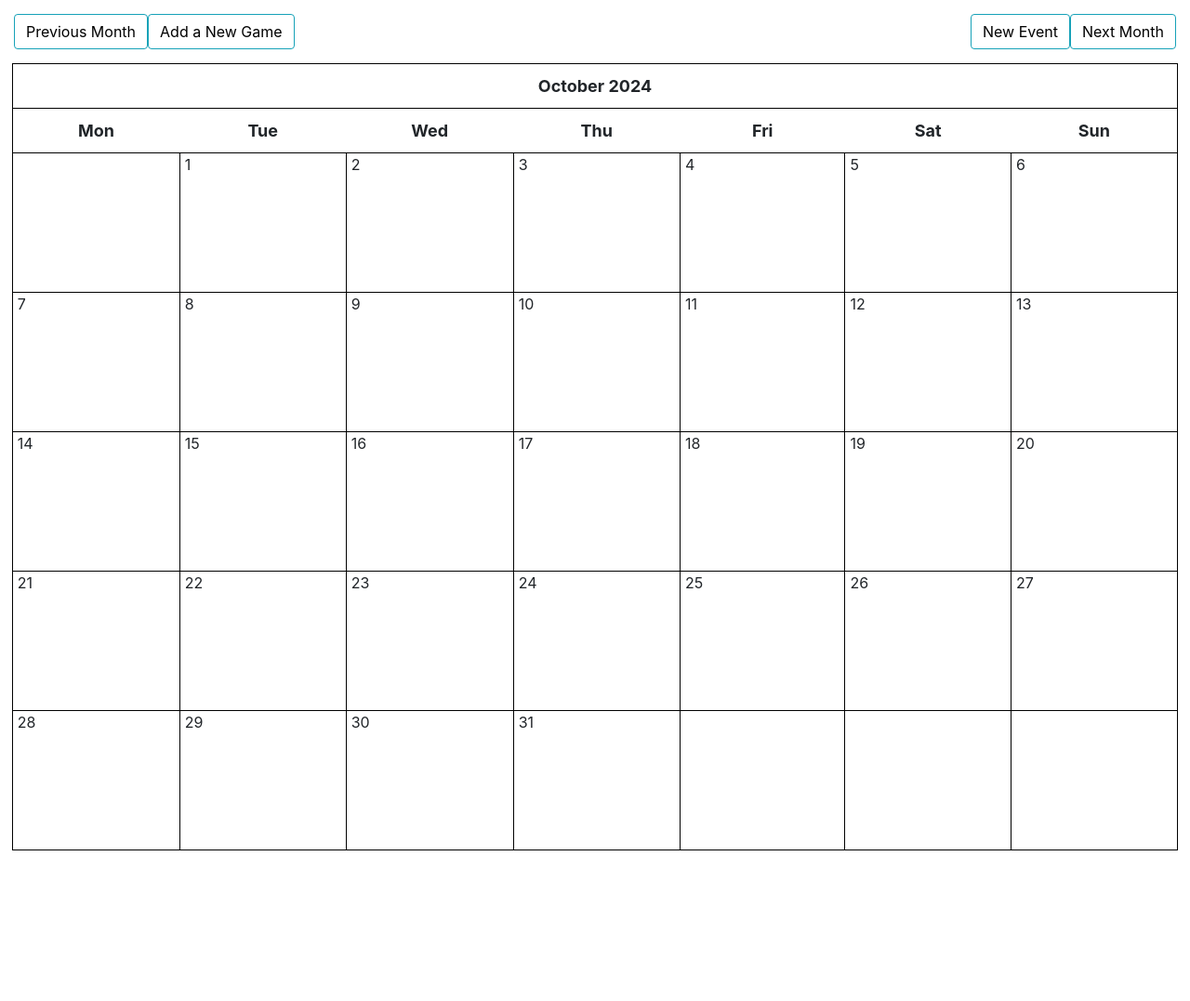
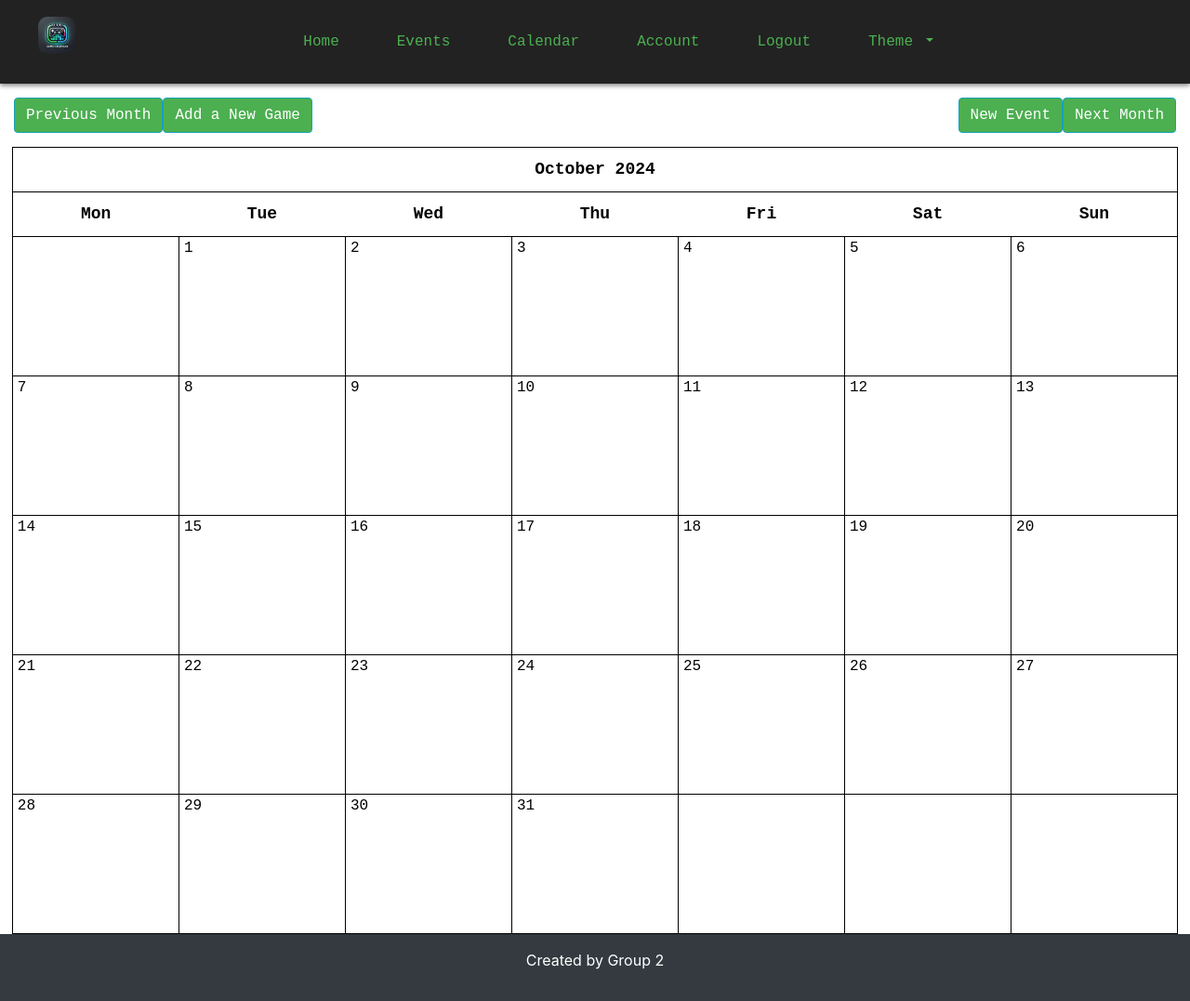
Before and after one commit to UCCS-CS4300-5300/Group2-fall2024, a Django app: page /calendar/1 in a window 1280 px wide. Shown: the whole page at 93% size. Before the commit the page ends 915 px from the top, so only its background shows below. Run offline with Django 4.2, Linux system fonts and the light colour scheme; the visitor is signed in with stand-in values (Sample User, id 1); data comes from the database, SQL or seed files in the repository; data that the repository does not hold is empty; some libraries are stand-ins or nearby versions.

Commit message:
Applied base_template to all html's, editted aesthetic of base_template, made dark/light mode cache for all of website,Made sure all html's had title page

```diff
--- a/project/home/forms.py
+++ b/project/home/forms.py
@@ -53,6 +53,7 @@ class EventForm(ModelForm):
             'end_time': DateInput(attrs={'type': 'datetime-local'}, format='%Y-%m-%dT%H:%M'),
         }
         fields = '__all__'
+        exclude = ['user']
 
     def __init__(self, *args, **kwargs):
         super(EventForm, self).__init__(*args, **kwargs)
--- a/project/home/static/calendar/styles.css
+++ b/project/home/static/calendar/styles.css
@@ -1,17 +1,20 @@
+/* Namespace calendar styles under a class */
 .calendar {
   width: 98%;
   margin: auto;
   font-size: 13px;
 }
 
-  .calendar tr, .calendar td {
-    border: 1px solid black;
-  }
-
 .calendar th {
   padding: 10px;
   text-align: center;
   font-size: 18px;
+}
+
+
+.calendar tr,
+.calendar td {
+  border: 1px solid black;
 }
 
 .calendar td {
@@ -34,7 +37,7 @@
 }
 
 a {
-    color: #17a2b8;
+  color: #000;
 }
 
 .left {
@@ -60,9 +63,11 @@
   margin: auto;
 }
 
-  .form input, .form select, .form textarea {
+.form input,
+.form select,
+.form textarea {
   border-radius: 5px;
-    border: 1px solid #17a2b8;
+  border: 1px solid #000;
   outline: none;
   background: none;
   padding: 5px;
--- a/project/home/static/styles-v2.css
+++ b/project/home/static/styles-v2.css
@@ -1,9 +1,10 @@
-body {
+body, #content {
     font-family: 'Courier New', Courier, monospace; /* Change to a gaming font if desired */
-    background-color: #000; /* Black background */
-    color: #fff; /* White text for contrast */
     margin: 0;
     padding: 0;
+    display: flex; /* Add display flex to body */
+    flex-direction: column; /* Make sure the body is a column flex container */
+    min-height: 100vh; /* Ensure it covers the full height of the viewport */
 }
 
 /* Logo styling */
@@ -13,9 +14,9 @@ body {
     /* display: inline-block; */
     float: left;
     margin-top: 10px !important;
-    margin-right: 24px !important;
     margin-bottom: 24px !important;
     margin-left: 10px !important;
+
 }
 
 /* Header Styles */
@@ -26,13 +27,14 @@ body {
     text-align: center;
     font-size: 2em; /* Increase font size for the title */
     text-transform: uppercase; /* Uppercase for a bolder look */
-    margin-top: 30px !important;
+
 }
 
 /* Navigation Styles */
 .nav {
-    background-color: #222; /* Dark background for the navbar */
-    box-shadow: 0 2px 5px rgba(0, 0, 0, 0.5);
+    font-family: 'Courier New', Courier, monospace; /* Change to a gaming font if desired */
+    background-color: #222 !important;/* Dark background for the navbar */
+    box-shadow: 0 2px 5px rgba(0, 0, 0, 0.5) !important;
     position: fixed; /* Fix navbar to the top */
     top: 0;
     left: 0;
@@ -41,35 +43,35 @@ body {
 }
 
 .nav ul {
-    list-style-type: none;
-    padding: 10px 0;
+    list-style-type: none !important;
+    padding: 10px 0 !important;
 
-    text-align: center;
+    text-align: center !important;
     /* margin-left: -50px; */
 }
 
 .nav li {
-    display: inline;
-    margin: 0 15px;
+    display: inline !important;
+    margin: 0 15px !important;
 }
 .nav a {
-    text-decoration: none;
+    text-decoration: none !important;
 
-    color: #4CAF50; /* Green link color */
-    padding: 10px 15px;
-    border: 1px solid transparent;
-    border-radius: 5px;
-    transition: background-color 0.3s;
+    color: #4CAF50 !important; /* Green link color */
+    padding: 10px 15px !important;
+    border: 1px solid transparent !important;
+    border-radius: 5px !important;
+    transition: background-color 0.3s !important;
 
 }
 
 .nav a:hover {
-    background-color: rgba(76, 175, 80, 0.2); /* Light green on hover */
+    background-color: rgba(76, 175, 80, 0.2) !important; /* Light green on hover */
 }
 
 .nav a.active {
-    font-weight: bold;
-    border-bottom: 2px solid #4CAF50;
+    font-weight: bold !important;
+    border-bottom: 2px solid #4CAF50 !important;
 }
 
 /* Main Content Styles */
@@ -87,17 +89,17 @@ img {
 
 /* Button Styles */
 .btn {
-    display: inline-block;
+    display: inline-block !important;
     padding: 10px 20px;
-    background-color: #4CAF50; /* Green button */
-    color: white;
+    background-color: #4CAF50 !important;/* Green button */
+    color: white !important;
     text-decoration: none;
     border-radius: 5px;
-    margin-top: 20px;
+    margin-top: 0 px;
 }
 
 .btn:hover {
-    background-color: #388E3C; /* Darker green on hover */
+    background-color: #28692b !important; /* Darker green on hover */
 }
 
 /* Footer Styles */
@@ -106,10 +108,9 @@ img {
     padding: 1rem 0;
     background-color: #343a40; /* Dark footer */
     color: white;
-    position: relative;
-    bottom: 0;
     width: 100%;
-    margin-top: 50px; /* Space below content */
+    margin-top: auto; /* Space below content */
+
 }
 
 /* Responsive: display on different screens devices */
--- a/project/home/templates/base_template.html
+++ b/project/home/templates/base_template.html
@@ -2,21 +2,27 @@
 <html lang="en">
     <!-- ensure that static folder is available for use on this template -->
 {% load static %}
+{% load bootstrap5 %}
+{% bootstrap_css %}
+{% bootstrap_javascript %}
 <head>
     <meta charset="UTF-8">
     <meta name="viewport" content="width=device-width, initial-scale=1.0">
+    <!-- Used bootstrap to make sure sticky navigation bar with game-logo on the left and routes to other pages -->
     <link rel="stylesheet" href="{% static 'styles-v2.css' %}">
-    <!-- Used bootstrap to make sure sticky navigation bar with game-logo on the left and routes to other pages -->
     <link href="https://stackpath.bootstrapcdn.com/bootstrap/4.5.2/css/bootstrap.min.css" rel="stylesheet">
+
     <title>
         {% block title %}Homepage
         {% endblock %}
     </title>
 </head>
-<body>
+<body class="d-flex flex-column min-vh-100">
+
     <!-- including common navbar file on index page  -->
     <!-- Updated navigation for responsiveness w/ better view -->
-<nav class="nav navbar navbar-expand-lg navbar-dark bg-dark sticky-top">
+    <nav class="nav navbar navbar-expand-lg sticky-top" >
+        <div class="container-fluid">
             <!-- logo -->
             <img src="{% static 'images/game-logo.png' %}" alt="GamePlan Logo" class="logo">
             <!-- toggle navigation for the small screen sizes for responsiveness -->
@@ -25,7 +31,8 @@
                 <span class="navbar-toggler-icon"></span>
             </button>
 
-    <div class="collapse navbar-collapse custom-navbar" id="navbarNav" style="justify-content: center;>
+            <div class="collapse navbar-collapse" id="navbarNav" >
+                <div class="mx-auto"> <!-- This centers the navbar items -->
                     <!-- navigation list -->
                     <ul class="navbar-nav">
                         <li class="nav-item active"><a class="nav-link" href="{% url 'home' %}">Home</a></li>
@@ -33,55 +40,84 @@
                         {% if user.is_authenticated %}
                             <li class="nav-item"><a class="nav-link" href="{% url 'calendar' user.id %}">Calendar</a></li>
                             <li class="nav-item"><a class="nav-link" href="{% url 'user_page' %}">Account</a></li>
-                <li class="nav-item"><a class="nav-link" href="{% url 'logout' %}?next={{ request.path }}">Logout</a></li>
+                            <li class="nav-item"><a class="nav-link" href="{% url 'logout' %}">Logout</a></li>
                         {% else %}
                             <li class="nav-item"><a class="nav-link" href="{% url 'login' %}?next={{ request.path }}">Login</a></li>
                         {%endif%}
+
+                        <li class="nav-item dropdown">
+                            <a class="nav-link dropdown-toggle" id="themeToggleDropdown" role="button" data-toggle="dropdown" aria-haspopup="true" aria-expanded="false">
+                                Theme
+                            </a>
+                            <div class="dropdown-menu" aria-labelledby="themeToggleDropdown">
+                                <button id="theme-toggle" class="dropdown-item" onclick="toggleTheme()">Dark/Light Mode</button>
+                            </div>
+                        </li>
                     </ul>
-        <!-- Theme toggle button -->
-        <div class="dropdown">
-            <button class="btn btn-secondary dropdown-toggle" type="button" id="themeToggleDropdown" data-toggle="dropdown" aria-haspopup="true" aria-expanded="false">
-              Theme
-            </button>
-            <div class="dropdown-menu" aria-labelledby="themeToggleDropdown">
-              <button id="theme-toggle" class="dropdown-item"> Dark/Light Mode</button>
+
+
                 </div>
             </div>
-
         </div>
     </nav>
     <!-- Page Content -->
-     <div> {% block content %}{% endblock %}
+    <div class="flex-grow-1" id = "content">
+        {% block content %}{% endblock %}
     </div>
 
-    <footer class="footer">
+    {% block scripts %}
+    {% endblock %}
+
+    {% block footer %}
+    <footer class="footer mt-auto">
+        <div class="container text-center">
             <p>Created by Group 2</p>
+        </div>
     </footer>
+    {% endblock %}
+
+
 
 <!-- Bootstrap and jQuery JS -->
 <script src="https://code.jquery.com/jquery-3.5.1.slim.min.js"></script>
 <script src="https://cdn.jsdelivr.net/npm/bootstrap@4.5.2/dist/js/bootstrap.bundle.min.js"></script>
 <!-- Theme toggle script -->
 <script>
-    const toggleButton = document.getElementById('theme-toggle');
+
+    function toggleTheme() {
         const body = document.body;
-    // toggle dark adn light theme
-    toggleButton.addEventListener('click', () => {
-        body.classList.toggle('dark-theme');
-        body.classList.toggle('light-theme');
+        const currentTheme = body.getAttribute('data-theme');
+
+        // Toggle the theme
+        const newTheme = currentTheme === 'dark' ? 'light' : 'dark';
+        body.setAttribute('data-theme', newTheme);
+
+        // Save preference to localStorage
+        localStorage.setItem('theme', newTheme);
+    }
+
+    // Check local storage for theme preference on page load
+    document.addEventListener('DOMContentLoaded', () => {
+        const savedTheme = localStorage.getItem('theme') || 'light'; // Default to light
+        document.body.setAttribute('data-theme', savedTheme);
     });
+
+
 </script>
 <style>
     /* Dark and Light Theme Styles */
-    body.light-theme {
-        background-color: #fff;
-        color: #000;
+    body[data-theme='light'] {
+    background-color: #ffffff; /* Light background */
+    color: #000000; /* Dark text */
     }
 
-    body.dark-theme {
-        background-color: #000;
-        color: #fff;
+    body[data-theme='dark'] {
+        background-color: #000000; /* Dark background */
+        color: #ffffff; /* Light text */
     }
+
+
 </style>
+</div>
 </body>
 </html>
--- a/project/home/templates/calendar.html
+++ b/project/home/templates/calendar.html
@@ -1,8 +1,9 @@
+{% extends "base_template.html" %}
 {% load static %}
 {% load template_tags %}
-<!doctype html>
-<html lang="en">
 
+{% block title %}Calendar{% endblock %}
+{% block content %}
   <head>
     {% load bootstrap5 %}
     {% bootstrap_css %}
@@ -14,13 +15,13 @@
     <link rel="stylesheet" href="https://maxcdn.bootstrapcdn.com/bootstrap/4.0.0/css/bootstrap.min.css">
     <link rel="stylesheet" href="https://use.fontawesome.com/releases/v5.0.10/css/all.css">
     <link rel="stylesheet" type="text/css" href="{% static 'calendar/styles.css' %}">
-  <title>Django Calendar App</title>
+
   </head>
-<body>
 
 
 
-  {% block content %}
+
+  <div>
 
     <div class="clearfix">
       <a class="btn btn-info left" href="{% url 'calendar' user.id %}?{{ prev_month }}"> Previous Month </a>
@@ -30,15 +31,20 @@
     </div>
 
       {{calendar}}
+  </div>
+
+  {% endblock %}
+
+{% block scripts %}
 
       <!-- Optional JavaScript -->
-    <!-- jQuery first, then Popper.js, then Bootstrap JS -->
+       <!--
+       jQuery first, then Popper.js, then Bootstrap JS
       <script src="https://code.jquery.com/jquery-3.2.1.slim.min.js" integrity="sha384-KJ3o2DKtIkvYIK3UENzmM7KCkRr/rE9/Qpg6aAZGJwFDMVNA/GpGFF93hXpG5KkN"
         crossorigin="anonymous"></script>
       <script src="https://cdnjs.cloudflare.com/ajax/libs/popper.js/1.12.9/umd/popper.min.js" integrity="sha384-ApNbgh9B+Y1QKtv3Rn7W3mgPxhU9K/ScQsAP7hUibX39j7fakFPskvXusvfa0b4Q"
         crossorigin="anonymous"></script>
       <script src="https://maxcdn.bootstrapcdn.com/bootstrap/4.0.0/js/bootstrap.min.js" integrity="sha384-JZR6Spejh4U02d8jOt6vLEHfe/JQGiRRSQQxSfFWpi1MquVdAyjUar5+76PVCmYl"
         crossorigin="anonymous"></script>
+      -->
   {% endblock %}
-</body>
-</html>
--- a/project/home/templates/registration/login.html
+++ b/project/home/templates/registration/login.html
@@ -26,9 +26,9 @@
 <form class="form-with-validation" action= "{% url 'login' %}" method="post">
   {{form}}
   {% csrf_token %}
-  <button class="btn">Submit</button>
+  <button class="btn" type = "submit">Submit</button>
 
-  <p><a href="{% url 'register' %}"" class="btn" role="button">Register</a></p>
+  <p class="mt-4"><a href="{% url 'register' %}"" class="btn" role="button">Register</a></p>
 </form>
 </body>
 
--- a/project/home/urls.py
+++ b/project/home/urls.py
@@ -11,7 +11,7 @@ urlpatterns = [
 
     #login/registration urls
     path('accounts/', include('django.contrib.auth.urls')),
-
+    path('accounts/logout/', CustomLogoutView, name='logout'),  # Use your custom logout view
     path('accounts/register/', register, name = "register"),
     path('accounts/profile/', views.userPage, name = "user_page"),
 
--- a/project/home/utils.py
+++ b/project/home/utils.py
@@ -20,6 +20,7 @@ class Calendar(HTMLCalendar):
 	def formatday(self, day, events):
 
 		events_per_day = events.filter(start_time__day=day)
+
 
 		d=''
 		for event in events_per_day:
@@ -49,7 +50,6 @@ class Calendar(HTMLCalendar):
 		"home.saved_events", klass = Event)
 		"""
 		events = Event.objects.filter(user = user_id)
-		print(events)
 		events = Event.objects.filter(user = user_id, start_time__year=self.year, start_time__month=self.month)
 
 		cal = f'<table border="0" cellpadding="0" cellspacing="0" class="calendar">\n'
@@ -57,4 +57,5 @@ class Calendar(HTMLCalendar):
 		cal += f'{self.formatweekheader()}\n'
 		for week in self.monthdays2calendar(self.year, self.month):
 			cal += f'{self.formatweek(week, events)}\n'
+		cal += f'</table>\n'
 		return cal
--- a/project/home/views.py
+++ b/project/home/views.py
@@ -35,6 +35,9 @@ class CalendarView(generic.ListView):
         # use today's date for the calendar
         d = get_date(self.request.GET.get('month', None))
 
+        # Get user-specific information about theme
+        current_theme = self.request.COOKIES.get('theme', 'light')  # Default to 'light'
+
         # Instantiate our calendar class with today's year and date
         cal = Calendar(d.year, d.month)
 
@@ -44,6 +47,9 @@ class CalendarView(generic.ListView):
         # Get adjacent months
         context['prev_month'] = prev_month(d)
         context['next_month'] = next_month(d)
+
+        #add theme
+        context['current_theme'] = current_theme
 
         return context
 
@@ -154,3 +160,9 @@ def Login(request):
             messages.info(request, f'account done not exit plz sign in')
     form = AuthenticationForm()
     return render(request, 'login.html', {'form':form, 'title':'log in'})
+
+################ logout ###################################################
+
+def CustomLogoutView(self, request):
+        logout(request)  # Log the user out
+        return redirect("index")  # Redirect to the home page or your desired URL
```
Also changed, not shown: project/home/templates/create_game.html (+6 -3 lines), project/home/templates/event.html (+9 -8 lines), project/home/templates/event_detail.html (+5 -15 lines), project/home/templates/index.html (+6 -3 lines), project/home/templates/registration/register.html (+9 -1 lines), project/home/templates/user.html (+7 -0 lines), project/project/settings.py (+7 -0 lines). Lines whose indentation alone changed are shown as unchanged.
